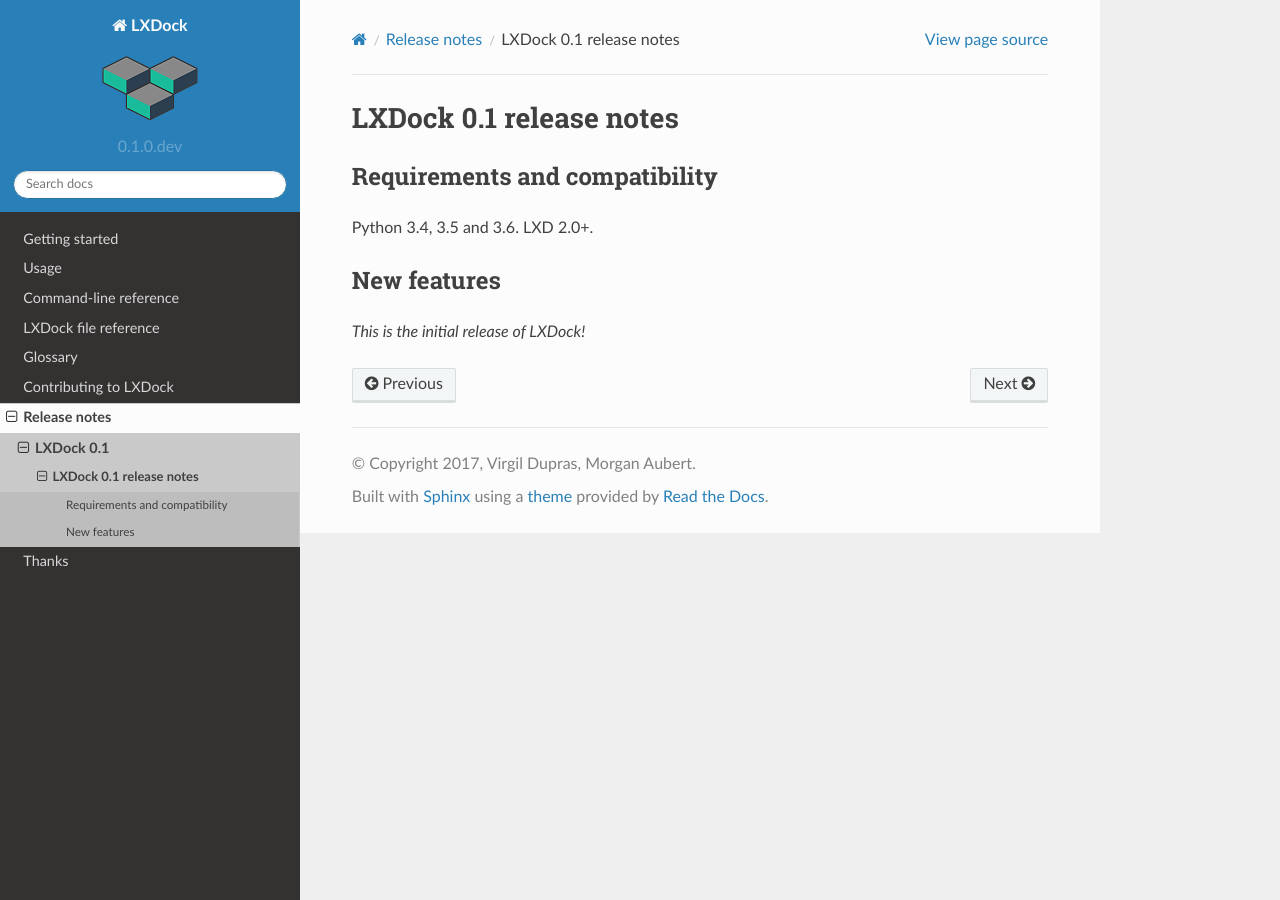
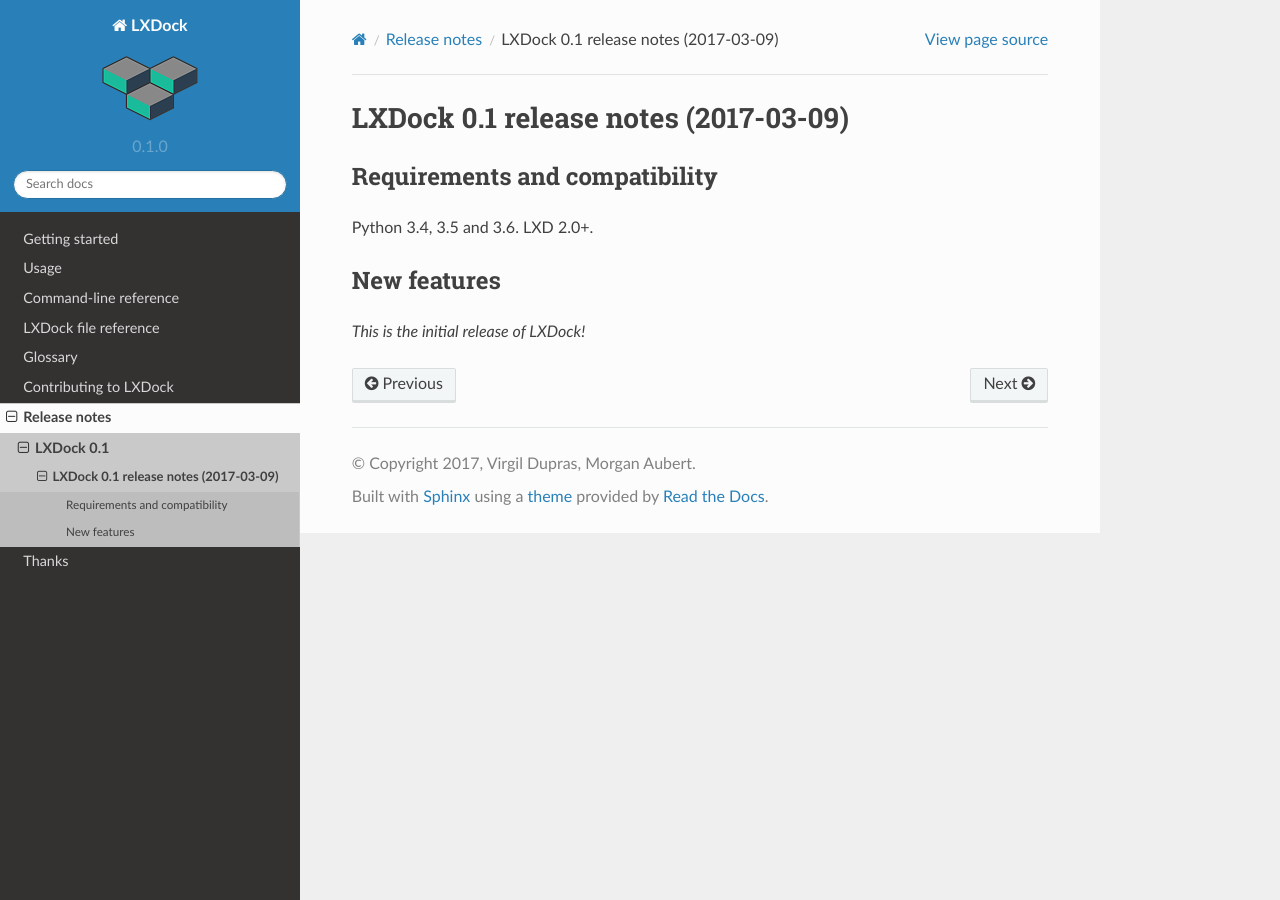
Before and after one commit to lxdock/lxdock, a Sphinx documentation site: the page built from docs/release_notes/v0.1.rst, in a window 1280 px wide. Built offline with Sphinx 7.4.7 and the Read the Docs theme 2.0.0, drawn with Linux system fonts in a browser that asks for light colours.

Commit message:
Prepared 0.1.0 release

```diff
--- a/docs/getting_started.rst
+++ b/docs/getting_started.rst
@@ -76,7 +76,7 @@
 
 .. code-block:: console
 
-  $ pip3 install git+git://github.com/lxdock/lxdock.git
+  $ pip3 install lxdock
 
 .. note::
 
--- a/docs/release_notes/v0.1.rst
+++ b/docs/release_notes/v0.1.rst
@@ -1,6 +1,6 @@
-########################
-LXDock 0.1 release notes
-########################
+#####################################
+LXDock 0.1 release notes (2017-03-09)
+#####################################
 
 Requirements and compatibility
 ------------------------------
--- a/lxdock/__init__.py
+++ b/lxdock/__init__.py
@@ -1,3 +1,3 @@
 # -*- coding: utf-8 -*-
 
-__version__ = '0.1.0.dev'
+__version__ = '0.1.0'
--- a/setup.cfg
+++ b/setup.cfg
@@ -18,3 +18,6 @@
 [tool:pytest]
 confcutdir = ./tests/
 norecursedirs = build .tox
+
+[metadata]
+license-file = LICENSE
```
Also changed, not shown: 1 other file.
